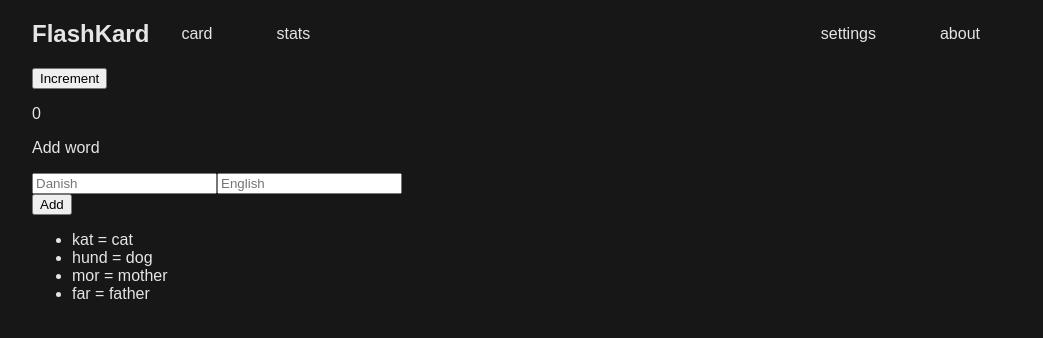
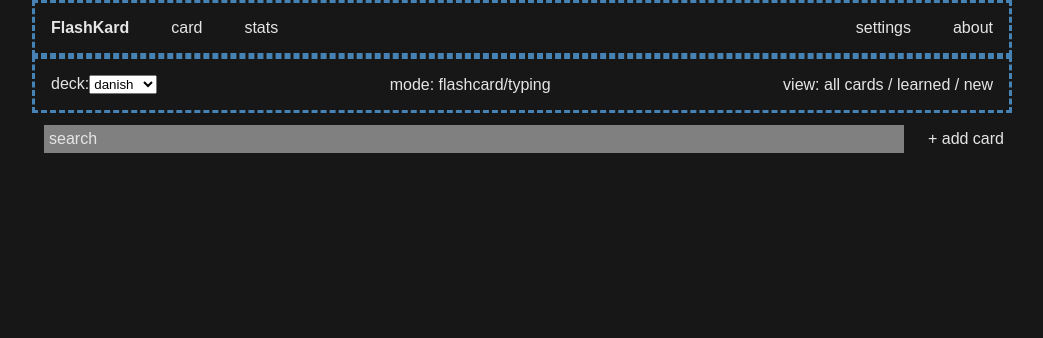
Before and after one commit to qvorr/FlashKard, a React (Vite) app: page / in a window 1280 px wide. Shown: the top 338 px of the page, without its empty margins (118-1161 px from the left). Built offline with nearby package versions, Linux system fonts and the light colour scheme.

Commit message:
layout for top, deck picker and main screen bars mostly done

```diff
--- a/src/App.jsx
+++ b/src/App.jsx
@@ -2,7 +2,7 @@
 import './App.css'
 // import { Greeting, Farewell } from './components/Greeting.jsx'
 import { TopBar, BottomBar, SelectorBar} from './components/MenuBars.jsx';
-import MainScreen from './components/MainScreen.jsx';
+import WordScreen from './components/MainScreen.jsx';
 
 function App() {
 
@@ -11,7 +11,7 @@ function App() {
       <div className='menu'>
         <TopBar />
         <SelectorBar />
-        <MainScreen />
+        <WordScreen />
         <BottomBar />
       </div>
     </main>
--- /dev/null
+++ b/src/components/MainScreen.css
@@ -0,0 +1,25 @@
+.aboveWords{
+  display:flex;
+}
+
+.addCard{
+  margin-right:0;
+  margin-left: auto;
+}
+
+.search-top-wrapper{
+  padding:0.5em;
+}
+
+.search-bar{
+  flex:1;
+  background-color: gray;
+  width:100%;
+  margin:4px;
+  padding:5px;
+}
+
+
+.add-card{
+  margin-left:10px;
+}
--- a/src/components/MainScreen.jsx
+++ b/src/components/MainScreen.jsx
@@ -1,8 +1,11 @@
 import { useState } from 'react'
+import './MainScreen.css'
+import './MenuBars.jsx'
 import VocabList from './VocabList.jsx';
 import AddWordForm from './AddWordForm.jsx';
+import WordView from './WordView.jsx'
 
-export default function MainScreen(){
+export default function WordScreen(){
   let [count, incr] = useState(0);
 
 
@@ -15,12 +18,23 @@ export default function MainScreen(){
   ])
   return (
     <div>
-      <button onClick={() => incr(count+1)}>Increment</button>
-      <p>{count}</p>
-      <p>Add word</p>
-
-      <AddWordForm words={words} addWord={addWord} />
-      <VocabList words={words} />
+      <div className="bar-layout search-top-wrapper">
+        <div className="search-bar">
+          search
+        </div>
+        <div className="add-card btn">+ add card</div>
+      </div>
+      <WordView />
     </div>
   )
+  // return (
+  //   <div>
+  //     <button onClick={() => incr(count+1)}>Increment</button>
+  //     <p>{count}</p>
+  //     <p>Add word</p>
+  //
+  //     <AddWordForm words={words} addWord={addWord} />
+  //     <VocabList words={words} />
+  //   </div>
+  // )
 }
--- a/src/components/MenuBars.css
+++ b/src/components/MenuBars.css
@@ -1,10 +1,19 @@
-.layoutSideBar{
+.bar-layout{
   display:flex;
   align-items: center;
+  gap:10px;
 }
 
 .item{
-  padding:1em 2em;
+  padding:1em;
+}
+
+.item:hover{
+  background-color:blue;
+}
+
+.selectorBar{
+  justify-content: space-between;
 }
 
 .item-push-to-other-side{
--- a/src/components/MenuBars.jsx
+++ b/src/components/MenuBars.jsx
@@ -3,8 +3,8 @@ import './MenuBars.css';
 
 function TopBar() {
   return (
-    <div className='layoutSideBar'>
-      <h2 className="title">FlashKard</h2>
+    <div className='bar-layout outline'>
+      <div className="item"><strong>FlashKard</strong></div>
       <div id="card" className="item">card</div>
       <div id="stats" className="item">stats</div>
       <div id="settings" className="item item-push-to-other-side">settings</div>
@@ -15,8 +15,19 @@ function TopBar() {
 
 function SelectorBar() {
   return (
-    <div>
-
+    <div className='bar-layout selectorBar outline'>
+      <div className='item'>deck:
+        {/* TODO add gap between deck: and dropdown */}
+        <select name="language" id="language">
+          <option value="dansih">danish</option>
+          <option value="english">english</option>
+          <option value="german">german</option>
+        </select>
+      </div>
+      {/* TODO switch between flashcard and typing */}
+      <div className='item'>mode: flashcard/typing</div>
+      {/* TODO same type of switch here */}
+      <div className='item'>view: all cards / learned / new</div>
     </div>
   )
 }
--- /dev/null
+++ b/src/components/WordView.jsx
@@ -0,0 +1,7 @@
+export default function WordView() {
+  return(
+    <div>
+
+    </div>
+  )
+}
--- a/src/index.css
+++ b/src/index.css
@@ -1,3 +1,5 @@
+/*im not touching*/
+
 :root {
   font-family: Arial, sans-serif;
   color: #e5e5e5;
```
Also changed, not shown: 1 other file (tests, documents, lock files or other folders).
